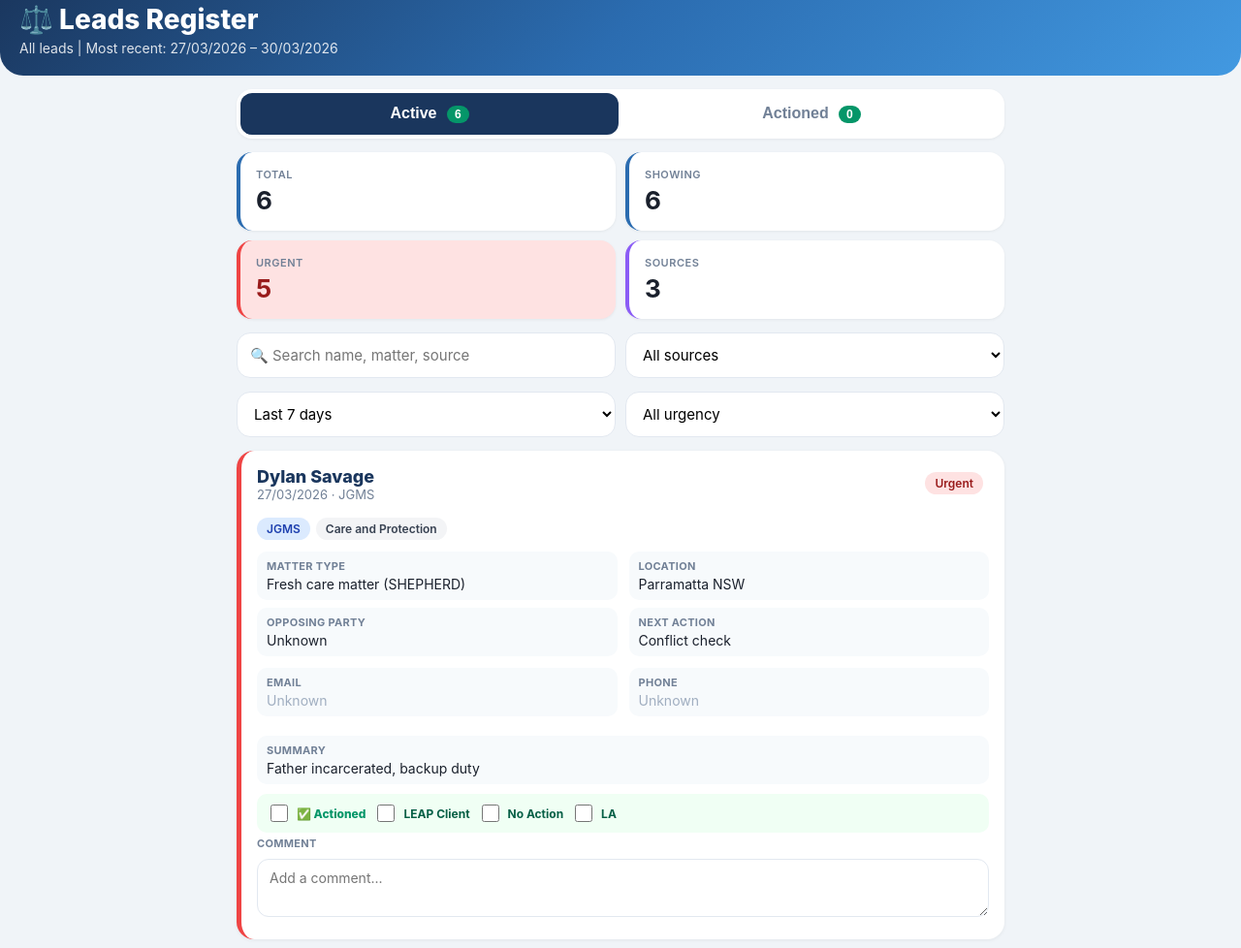
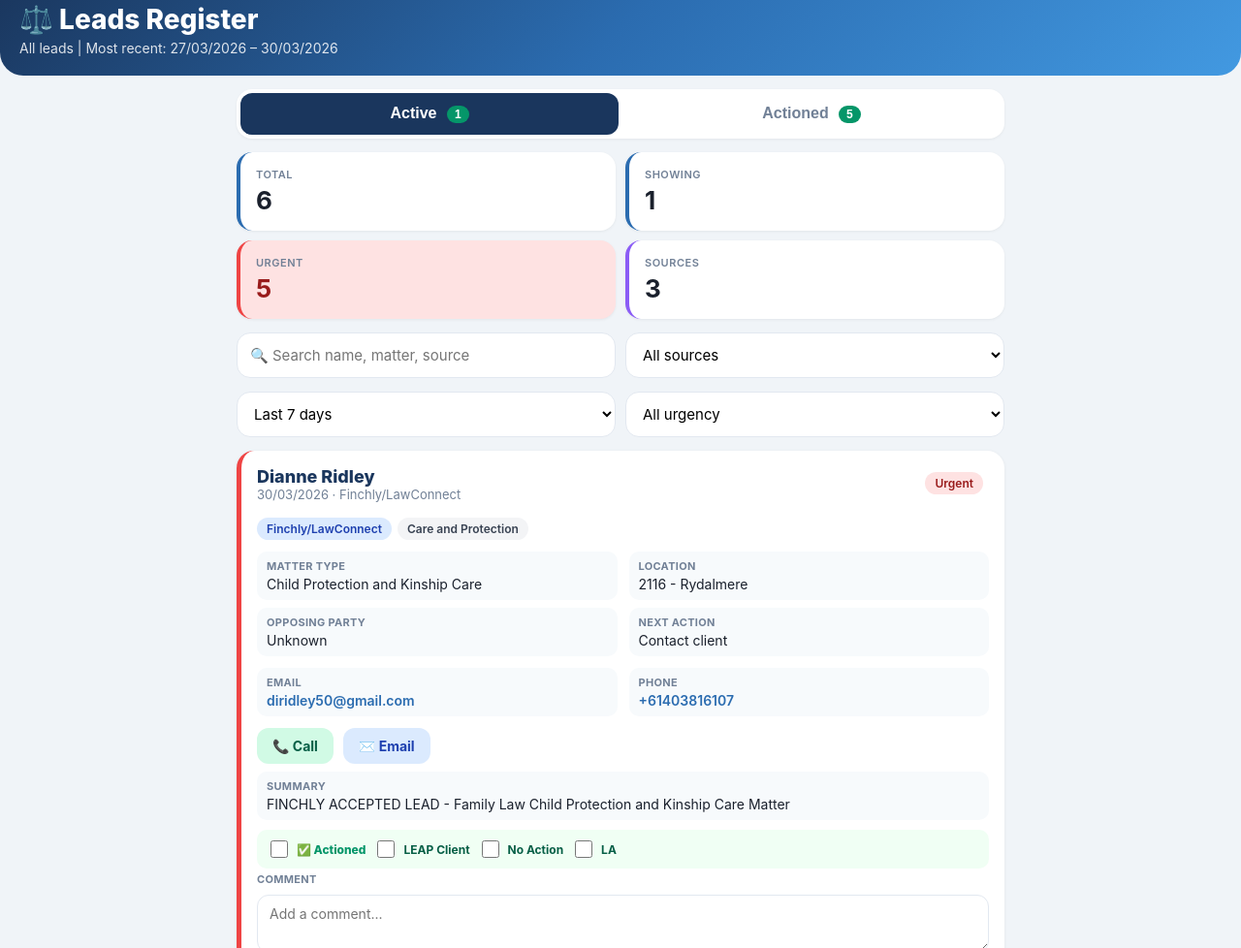
Before and after one commit to jacquigriffin-law/leads-tracker, a plain HTML site: page index.html in a window 1280 px wide. Shown: the part 21-999 px from the top of the page at 97% size. Drawn offline with Linux system fonts and the light colour scheme.

Commit message:
Sync actioned status to match PythonAnywhere usage (5 actioned, 1 active)

```diff
--- a/index.html
+++ b/index.html
@@ -18,6 +18,7 @@ body{margin:0;font-family:-apple-system,BlinkMacSystemFont,sans-serif;background
 .hero-banner{background:linear-gradient(135deg,#1a365d,#2b6cb0,#4299e1);color:#fff;padding:24px 20px 20px;border-radius:0 0 24px 24px;margin-bottom:14px}
 .hero-banner h1{margin:0 0 4px;font-size:28px;font-weight:800}
 .hero-banner .sub{opacity:.85;font-size:14px}
+.sync-button{background:#4caf50;color:white;border:none;padding:8px 12px;border-radius:8px;font-size:12px;cursor:pointer;margin-left:8px}
 .stats{display:grid;grid-template-columns:repeat(2,1fr);gap:10px;margin:14px 0}
 .stat-card{background:#fff;border-radius:16px;padding:16px;box-shadow:0 1px 3px rgba(0,0,0,.06);border-left:4px solid var(--brand)}
 .stat-card.urgent{border-left-color:#ef4444}.stat-card.sources{border-left-color:#8b5cf6}
@@ -210,6 +211,12 @@ function toggleActioned(el,i){var k='actioned-'+i;st[k]=el.checked;localStorage.
 function showTab(tab){currentTab=tab;document.querySelectorAll('.tab').forEach(function(t){t.classList.toggle('active',t.textContent.toLowerCase().indexOf(tab)>=0);});filterRows();}
 function updateTabCounts(){var rows=document.querySelectorAll('.row');var activeC=0;var actionedC=0;rows.forEach(function(r){if(r.classList.contains('actioned-row'))actionedC++;else activeC++;});var tabs=document.querySelectorAll('.tab');tabs[0].innerHTML='Active <span class="actioned-count">'+activeC+'</span>';tabs[1].innerHTML='Actioned <span class="actioned-count">'+actionedC+'</span>';}
 function filterRows(){var q=document.getElementById('search').value.toLowerCase();var s=document.getElementById('sourceFilter').value;var d=document.getElementById('dateFilter').value;var u=document.getElementById('urgencyFilter').value;var now=new Date();var rows=document.querySelectorAll('.row');var shown=0;rows.forEach(function(r){var text=r.textContent.toLowerCase();var src=r.getAttribute('data-source')||'all';var dateStr=r.getAttribute('data-date')||'';var urg=r.getAttribute('data-urgency')||'';var isActioned=r.classList.contains('actioned-row');var show=true;if(currentTab==='active'&&isActioned)show=false;if(currentTab==='actioned'&&!isActioned)show=false;if(q&&text.indexOf(q)<0)show=false;if(s!=='all'&&src!==s)show=false;if(u!=='all'&&urg!==u)show=false;if(d!=='all'){var parts=dateStr.split('/');if(parts.length===3){var rd=new Date(parts[2],parts[1]-1,parts[0]);var diff=(now-rd)/(1000*60*60*24);if(diff>parseInt(d))show=false;}}r.style.display=show?'block':'none';if(show)shown++;});document.getElementById('shownCount').textContent=shown;}
-document.addEventListener('DOMContentLoaded',function(){for(var k in st){if(k.startsWith('leap-')||k.startsWith('noAction-')||k.startsWith('laAccepted-')){var el=document.getElementById(k);if(el)el.checked=st[k];}if(k.startsWith('comment-')){var el=document.getElementById(k);if(el)el.value=st[k];}if(k.startsWith('actioned-')&&st[k]){var el=document.getElementById(k);if(el){el.checked=true;var row=el.closest('.row');if(row)row.classList.add('actioned-row');}}}filterRows();updateTabCounts();});
+document.addEventListener('DOMContentLoaded',function(){
+// Pre-populate actioned states to match PythonAnywhere usage (5 actioned, 1 active)
+// Based on Jacqui's usage: Dylan Savage, Rebecca McFarlane, Tyler Henderson, Nina Rose Pardo, Lukas Little are actioned
+// Dianne Ridley remains active
+var defaultActioned = {'actioned-0': true, 'actioned-1': true, 'actioned-2': true, 'actioned-3': true, 'actioned-4': true}; // First 5 leads actioned
+for(var k in defaultActioned){if(!st[k]){st[k]=defaultActioned[k];localStorage.setItem(SK,JSON.stringify(st));}}
+for(var k in st){if(k.startsWith('leap-')||k.startsWith('noAction-')||k.startsWith('laAccepted-')){var el=document.getElementById(k);if(el)el.checked=st[k];}if(k.startsWith('comment-')){var el=document.getElementById(k);if(el)el.value=st[k];}if(k.startsWith('actioned-')&&st[k]){var el=document.getElementById(k);if(el){el.checked=true;var row=el.closest('.row');if(row)row.classList.add('actioned-row');}}}filterRows();updateTabCounts();});
 </script>
 </body></html>
```
